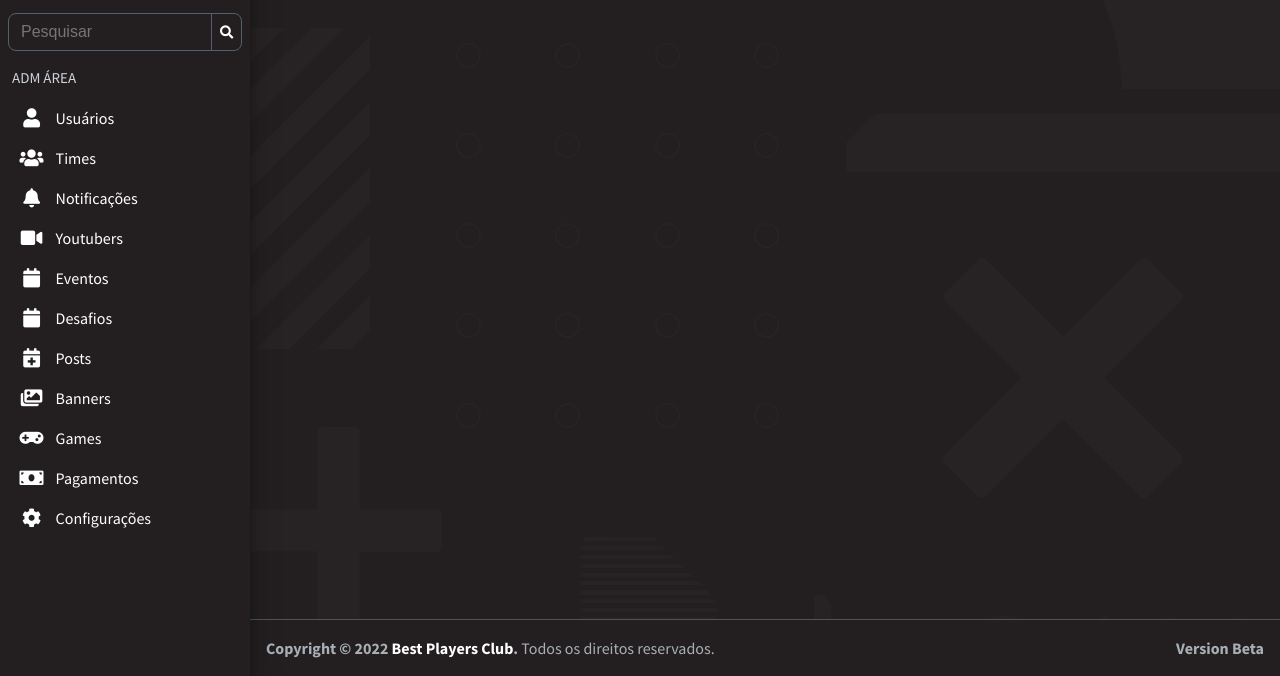
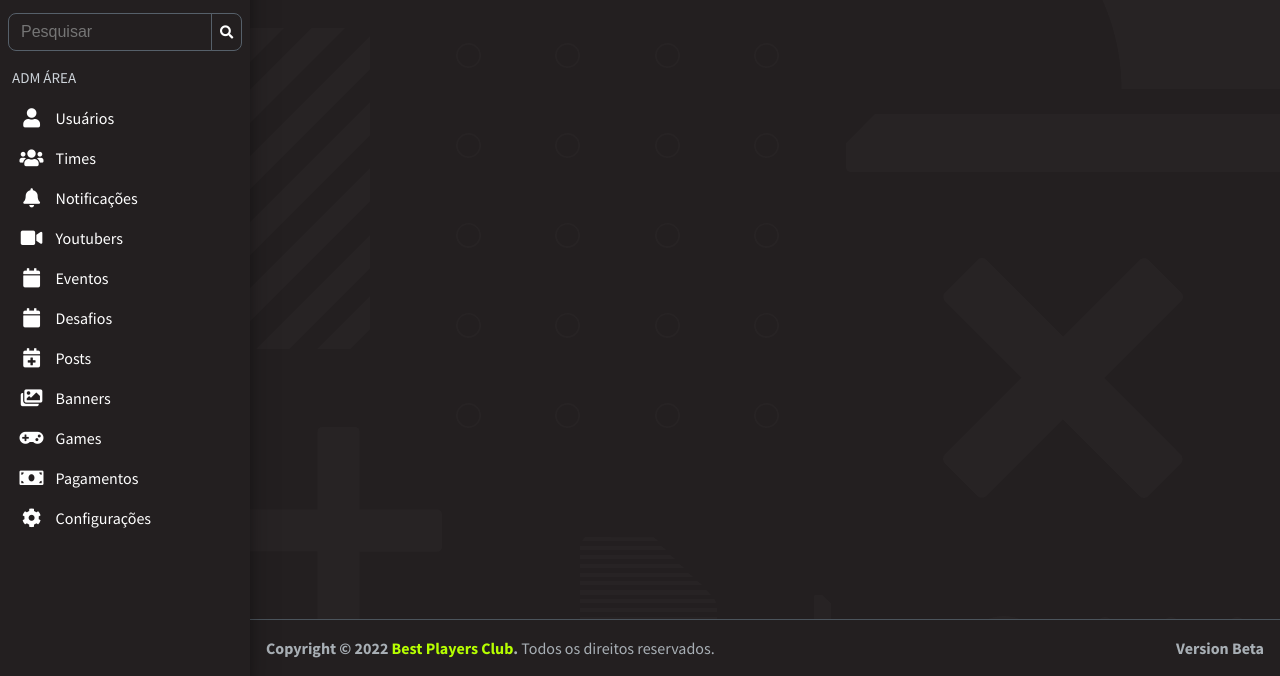
Before and after one commit to oCesaum/BP-ADM-Edited, a plain HTML site: page index.html in a window 1280 px wide. In both pictures the pointer is over the link "Best Players Club". Shown: the part 124-800 px from the top of the page. Drawn offline with Linux system fonts and the light colour scheme.

Commit message:
version1.2

```diff
--- a/style.css
+++ b/style.css
@@ -140,6 +140,10 @@ a {
   border-top: 1px solid #4b545c;
   color: #a8afb5;
   padding: 1rem;
+}
+
+.main-footer a:hover {
+  color: #b6ff00;
 }
 
 .brand-link {
```
